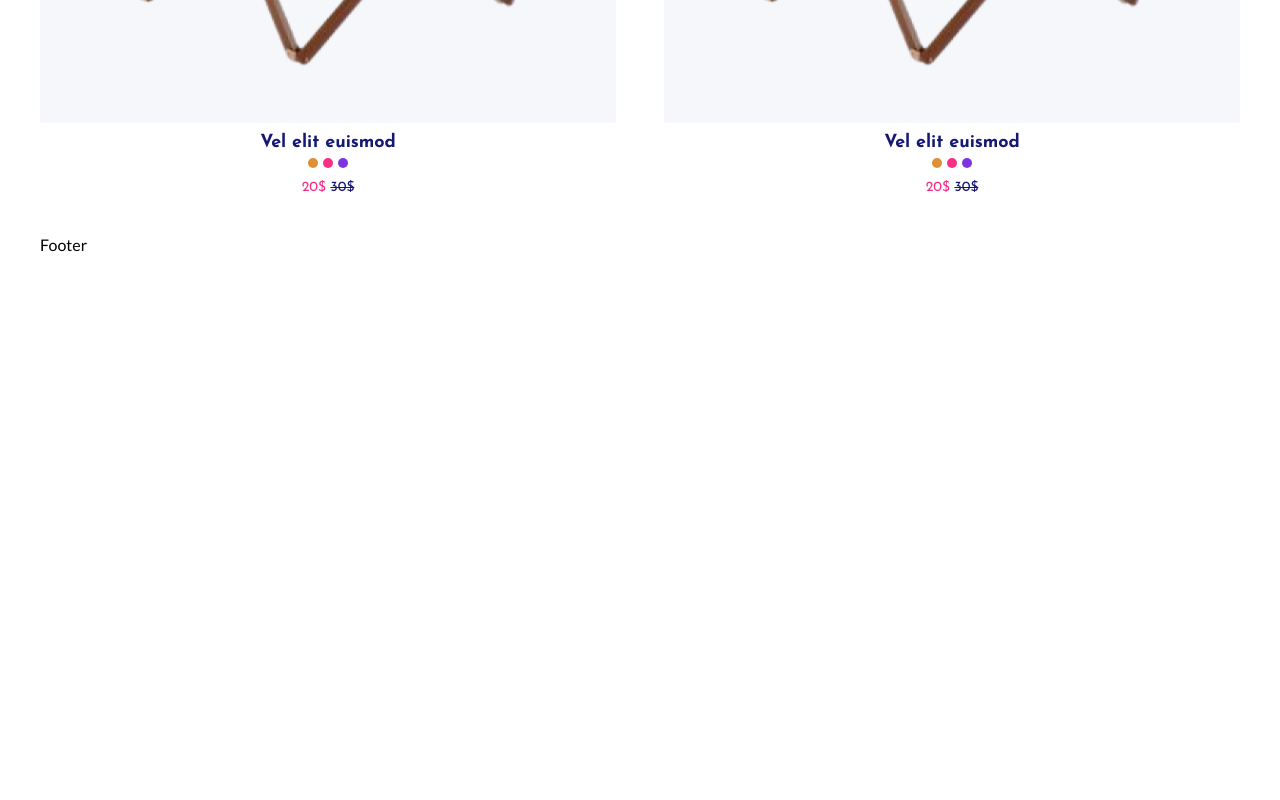
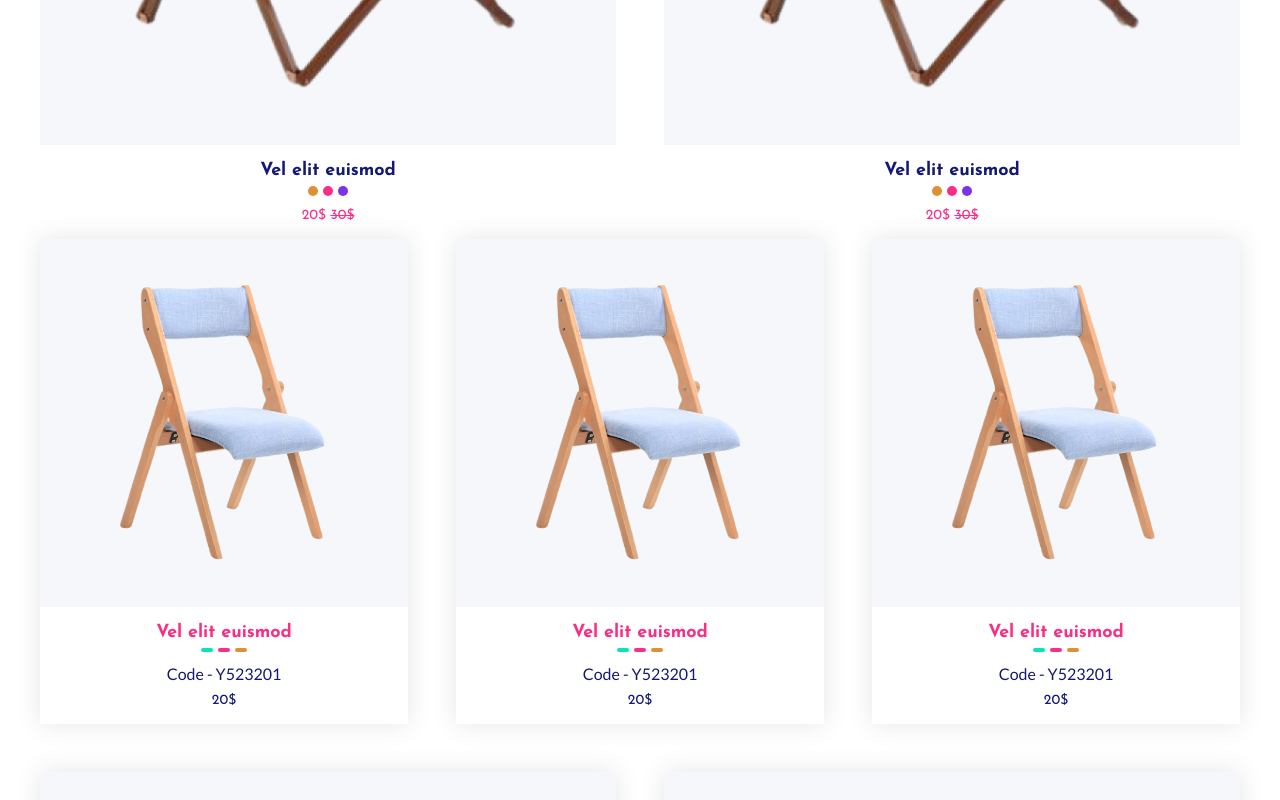
Before and after one commit to hrshainik/ecommerce, a Next.js app: page / in a window 1280 px wide. Shown: the part 1020-1820 px from the top of the page. Before the commit the page ends 1274 px from the top, so only its background shows below. Built offline with nearby package versions, Linux system fonts and the light colour scheme.

Commit message:
feature product card design complete

```diff
--- a/components/FeatureProductC.jsx
+++ b/components/FeatureProductC.jsx
@@ -1,7 +1,25 @@
+import Image from "next/image";
 import React from "react";
+import product from "../public/img/products/image 1169.png";
 
 const FeatureProductC = () => {
-  return <div>FeatureProductC</div>;
+  return (
+    <div className="feature-product-c">
+      <div className="feature-product-c__img">
+        <Image src={product} layout="responsive" alt="product" />
+      </div>
+      <div className="feature-product-c-info">
+        <h3 className="feature-product-c-info__title">Vel elit euismod</h3>
+        <div className="feature-product-c-info__dot">
+          <div className="feature-product-c-info__dot-1"></div>
+          <div className="feature-product-c-info__dot-2"></div>
+          <div className="feature-product-c-info__dot-3"></div>
+        </div>
+        <p className="feature-product-c-info__code">Code - Y523201</p>
+        <p className="feature-product-c-info__price">20$</p>
+      </div>
+    </div>
+  );
 };
 
 export default FeatureProductC;
--- a/components/RegularProductC.jsx
+++ b/components/RegularProductC.jsx
@@ -8,18 +8,20 @@ const RegularProductC = () => {
       <div className="regular-product-c__img">
         <Image src={product} layout="responsive" alt="product" />
       </div>
-      <h3 className="regular-product-c__title">Vel elit euismod</h3>
-      <div className="regular-product-c__dot">
-        <div className="regular-product-c__dot-1"></div>
-        <div className="regular-product-c__dot-2"></div>
-        <div className="regular-product-c__dot-3"></div>
+      <div className="regular-product-c-info">
+        <h3 className="regular-product-c-info__title">Vel elit euismod</h3>
+        <div className="regular-product-c-info__dot">
+          <div className="regular-product-c-info__dot-1"></div>
+          <div className="regular-product-c-info__dot-2"></div>
+          <div className="regular-product-c-info__dot-3"></div>
+        </div>
+        <p className="regular-product-c-info__price">
+          20${" "}
+          <span className="regular-product-c-info__price-p">
+            <s>30$</s>
+          </span>
+        </p>
       </div>
-      <p className="regular-product-c__price">
-        20${" "}
-        <span className="regular-product-c__price-p">
-          <s>30$</s>
-        </span>
-      </p>
     </div>
   );
 };
--- a/pages/index.js
+++ b/pages/index.js
@@ -1,5 +1,6 @@
 import Head from "next/head";
 import Image from "next/image";
+import FeatureProductC from "../components/FeatureProductC";
 import Layout from "../components/Layout";
 import RegularProductC from "../components/RegularProductC";
 import Section from "../components/Section";
@@ -35,6 +36,14 @@ export default function Home() {
             <RegularProductC />
             <RegularProductC />
           </div>
+
+          <div className="feature-product-cs">
+            <FeatureProductC />
+            <FeatureProductC />
+            <FeatureProductC />
+            <FeatureProductC />
+            <FeatureProductC />
+          </div>
         </Section>
       </Layout>
     </>
--- a/styles/globals.scss
+++ b/styles/globals.scss
@@ -12,7 +12,10 @@ $skyBlue1: #EBF4F3;
 $pantonePurple: #E0D3F5;
 $white: #ffffff;
 $white1: #F6F7FB;
+$black: #000000;
 $tigerC: #DE9034;
+$crayola: #05E6B7;
+$cultured: #F7F7F7;
 $navbar: 60px;
 $maxWidth: 1200px;
 $width: 97%;
@@ -95,11 +98,19 @@ img {
   gap: 3em;
 }
 
+.feature-product-cs {
+  display: flex;
+  flex-flow: row wrap;
+  gap: 3em;
+}
+
 .regular-product-c {
   flex: 1 300px;
   display: flex;
   flex-flow: column nowrap;
   cursor: pointer;
+  text-align: center;
+  color: $navyBlue;
 
   &:hover {
     .regular-product-c__img {
@@ -111,14 +122,14 @@ img {
     width: 100%;
     background-color: $white1;
     padding: 2em;
-    margin-bottom: 10px;
     transition: background-color 300ms ease;
   }
 
-  &__title {
-    text-align: center;
-    color: $navyBlue;
-    margin-bottom: 6px;
+  &-info {
+    padding: 1rem;
+
+    &__title {
+      margin-bottom: 6px;
     font: $h;
   }
 
@@ -148,12 +159,87 @@ img {
   }
 
   &__price {
-    text-align: center;
     color: $pink;
     font: $p;
 
-    &-p {
-      color: $navyBlue;
+    // &-p {
+    // }
+  }
+  }
+}
+
+.feature-product-c {
+  flex: 1 300px;
+  display: flex;
+  flex-flow: column nowrap;
+  cursor: pointer;
+  box-shadow: 0 0 25px rgba($black, $alpha: 0.1);
+  background-color: $white;
+  text-align: center;
+  color: $navyBlue;
+  transition: all 300ms ease;
+
+  &:hover {
+    background-color: $blue;
+    color: $white;
+
+    .feature-product-c__img {
+      background-color: $cultured;
+    }
+
+    .feature-product-c-info__title {
+      color: $white;
     }
   }
+
+  &__img {
+    width: 100%;
+    background-color: $white1;
+    padding: 2em;
+    transition: background-color 300ms ease;
+  }
+
+  &-info {
+    padding: 1rem;
+
+    &__title {
+      color: $pink;
+      margin-bottom: 6px;
+      font: $h;
+      transition: all 300ms ease;
+  }
+
+  &__dot {
+    display: flex;
+    justify-content: center;
+    gap: 5px;
+    margin-bottom: 12px;
+
+    & > div {
+      width: 12px;
+      height: 4px;
+      border-radius: 100vh;
+    }
+
+    &-1 {
+      background-color: $crayola;
+    }
+
+    &-2 {
+      background-color: $pink;
+    }
+
+    &-3 {
+      background-color: $tigerC;
+    }
+  }
+
+  &__code {
+    margin-bottom: 10px;
+  }
+
+  &__price {
+    font: $p;
+  }
 }
+}
```
